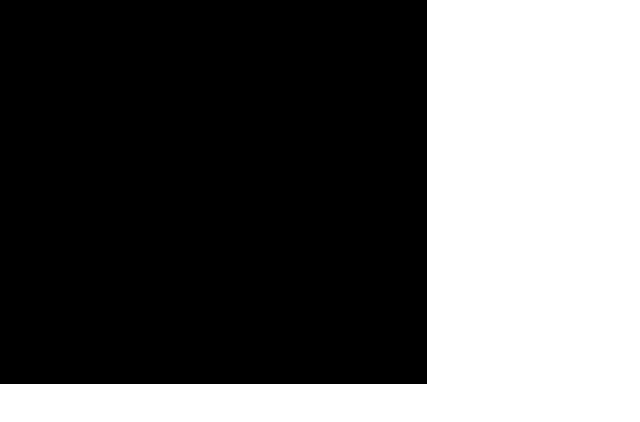
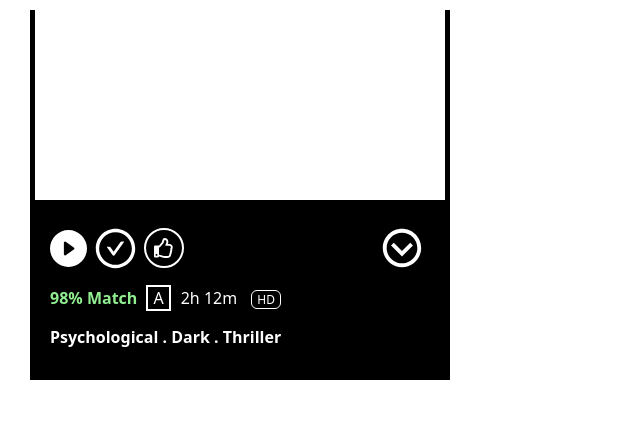
Before and after one commit to SandboxUsr/NetflixClone, a React (Create React App) app in the folder netflix-clone/: page /onhovercard in a window 1280 px wide. Shown: the top 422 px of the page, without its empty margins (0-640 px from the left). Built offline with nearby package versions, Linux system fonts and the light colour scheme.

Commit message:
onhovercard.js completed

```diff
--- a/netflix-clone/src/Components/OnHoverCard.js
+++ b/netflix-clone/src/Components/OnHoverCard.js
@@ -1,19 +1,34 @@
 import React from 'react'
-import demo from '../Assets/demo.jpg'
-//import { BsPlayCircleFill } from 'react-icons/ba';
-//import { MdOutlineDoneOutline } from 'react-icons/md';
-//import { IoMdThumbsUp } from 'react-icons/io';
-//import { FaCircleChevronDown } from 'react-icons/fa';
+//import demo from '../Assets/demo.jpg'
+import { BsPlayCircleFill } from 'react-icons/bs';
+import { AiOutlineCheckCircle } from 'react-icons/ai';
+import { FaRegThumbsUp } from 'react-icons/fa';
+import { BiChevronDownCircle } from 'react-icons/bi';
 
 
 function OnHoverCard() {
   return (
-    <div className='h-96 w-1/3 bg-black' >
-        <div className={`bg-[url(${demo})] bg-[center_top_1rem] h-[190px] w-[440px] `}>
+    <div className='h-[370px] w-[420px] bg-black my-[10px] ml-[30px] '>
+        <div className={`bg-white h-[190px] w-[410px] mx-[5px] my-[10px]`}>
 
         </div>
-        <div id="card-buttons"></div>
-        <div id="card-details"></div>
+        <div id="card-buttons" className='flex'>
+          <div className='flex space-x-1.5'>
+          <BsPlayCircleFill className='text-white text-[37px] mt-[20px] ml-[20px]' />
+          <AiOutlineCheckCircle className='text-white text-[45px] mt-[16px]'/>
+          <div className='border-solid border-2 border-white rounded-full w-[40px] h-[40px] mt-[18px]'><FaRegThumbsUp className='text-white text-[20px] m-[8px]'/></div></div>
+          <BiChevronDownCircle className='text-white text-[46px] mt-[15px] ml-[195px]'/>
+        </div>
+
+        <div id="card-details" className='ml-[20px] mt-[15px]' >
+          <span className='text-[lightgreen] font-bold'>98% Match </span>
+          <span className='border-solid border-2 border-white text-white px-[5px] ml-[5px]'> A</span>
+          <span className='text-white px-[5px] ml-[5px]'>2h 12m </span>
+          <span className='border-solid border-1 border-white rounded text-white text-xs px-[5px] ml-[5px]'>HD</span>
+          <div className='text-white font-bold mt-[15px]'>
+              Psychological . Dark . Thriller
+          </div>
+        </div>
     </div>
   )
 }
```
Also changed, not shown: netflix-clone/src/App.css (+2 -6 lines).
